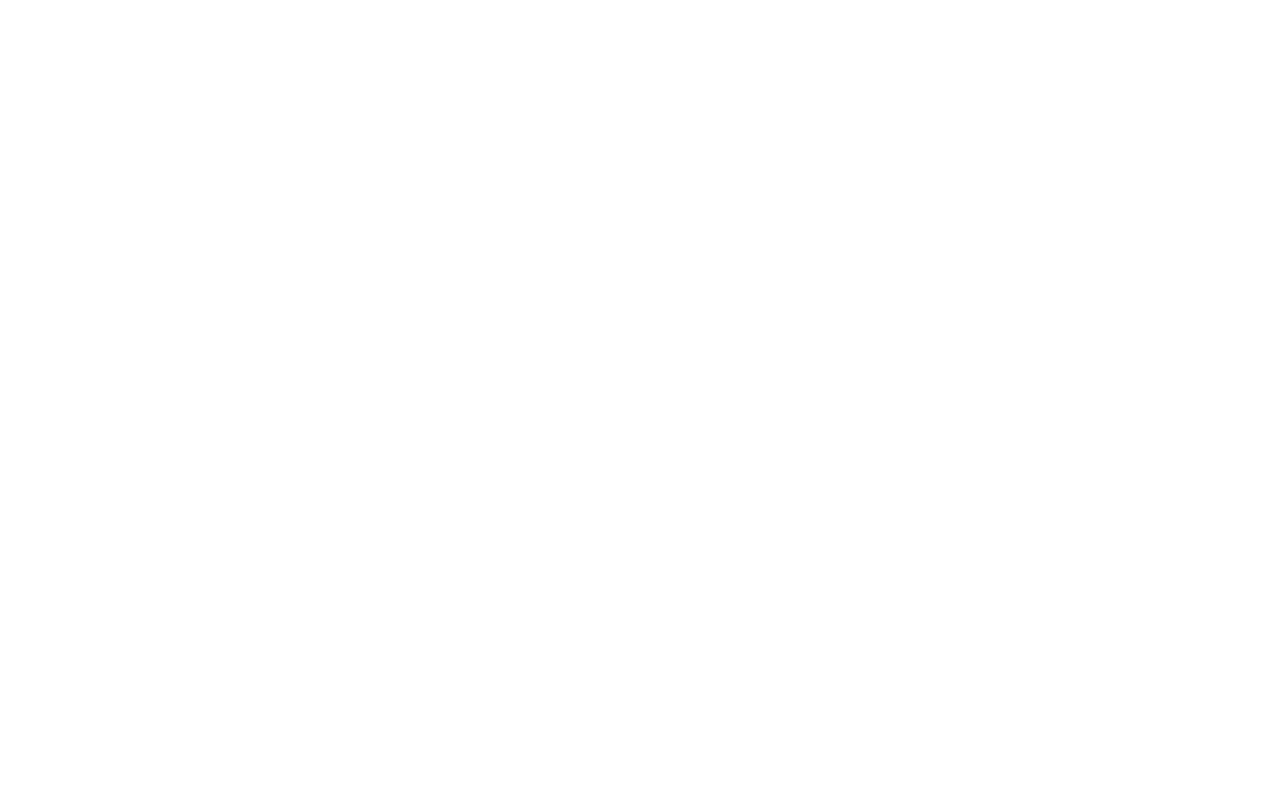
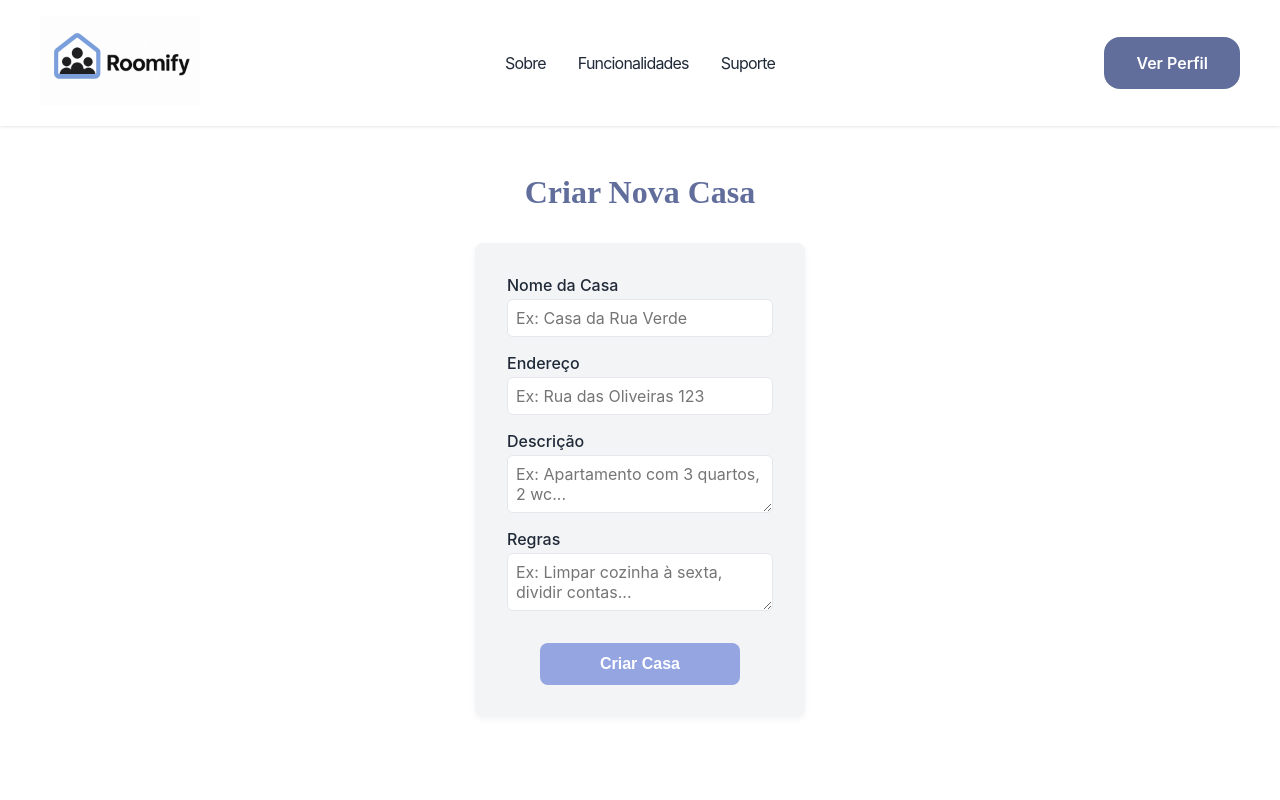
Before and after one commit to santyveloso/Roomify_V3, a React (Create React App) app in the folder frontend/: page /criarcasa in a window 1280 px wide. Before the commit this address had no page. Shown: the top 800 px of the page. Built offline with nearby package versions, Linux system fonts and the light colour scheme.

Commit message:
criar casa

```diff
--- a/frontend/src/App.js
+++ b/frontend/src/App.js
@@ -2,7 +2,7 @@
 import { BrowserRouter as Router, Routes, Route } from 'react-router-dom';
 import LandingPage from './pages/LandingPage';
 import Dashboard from './pages/Dashboard';
-import CreateHome from "./pages/CreateHome";
+import CreateHome from "./pages/CreateHomePrev";
 import JoinHome from "./pages/JoinHome";
 import LoginPage from './pages/LoginPage';
 import RegisterPage from './pages/RegisterPage';
@@ -12,6 +12,8 @@
 import EditarPerfil from './components/EditarPerfilComp';
 import CriarTarefa from './pages/CriarTarefa';
 import CriarDespesa from './pages/CriarDespesa';
+import CreateHomePrev from './pages/CreateHomePrev';
+import CriarCasa from './pages/CriarCasa';
 
 function App() {
   return (
@@ -22,7 +24,7 @@
         */
         <Route path="/" element={<LandingPage />} />
         <Route path="/register" element={<RegisterPage />} />
-        <Route path="/create-home" element={<CreateHome />} />
+        <Route path="/create-home-prev" element={<CreateHomePrev />} />
         <Route path="/join-home" element={<JoinHome />} />
         <Route path="/dashboard" element={<Dashboard />} />
         <Route path="/login" element={<LoginPage />} />
@@ -31,6 +33,8 @@
         <Route path="/editarperfil" element={<EditarPerfil />} />
         <Route path="/criartarefa" element={<CriarTarefa />} />
         <Route path="/criardespesa" element={<CreateExpenseForm />} />
+        <Route path="/criarcasa" element={<CriarCasa />} />
+
 
 
         // Isto foi só pra testar n é suposto estar aqui nas pages
--- /dev/null
+++ b/frontend/src/components/CriarCasaForm.jsx
@@ -0,0 +1,96 @@
+import React, { useState } from 'react';
+import axios from 'axios';
+import { useNavigate } from 'react-router-dom';
+
+const CriarCasaForm = () => {
+  const [formData, setFormData] = useState({
+    name: '',
+    address: '',
+    description: '',
+    rules: ''
+  });
+  const [message, setMessage] = useState('');
+  const navigate = useNavigate();
+  const token = localStorage.getItem('token');
+
+  const handleChange = (e) => {
+    const { name, value } = e.target;
+    setFormData((prev) => ({
+      ...prev,
+      [name]: value
+    }));
+  };
+
+  const handleSubmit = async (e) => {
+    e.preventDefault();
+    try {
+      await axios.post('http://localhost:8000/backend/houses/', formData, {
+        headers: { Authorization: `Bearer ${token}` }
+      });
+      setMessage('Casa criada com sucesso!');
+      navigate('/dashboard');
+    } catch (error) {
+      console.error(error);
+      setMessage('Erro ao criar a casa.');
+    }
+  };
+
+  return (
+    <div className="task-form-wrapper">
+      <h2 className="create-or-join-title">Criar Nova Casa</h2>
+      <form onSubmit={handleSubmit}>
+        <div>
+          <label>Nome da Casa</label>
+          <input
+            type="text"
+            name="name"
+            placeholder="Ex: Casa da Rua Verde"
+            value={formData.name}
+            onChange={handleChange}
+            required
+          />
+        </div>
+
+        <div>
+          <label>Endereço</label>
+          <input
+            type="text"
+            name="address"
+            placeholder="Ex: Rua das Oliveiras 123"
+            value={formData.address}
+            onChange={handleChange}
+            required
+          />
+        </div>
+
+        <div>
+          <label>Descrição</label>
+          <textarea
+            name="description"
+            placeholder="Ex: Apartamento com 3 quartos, 2 wc..."
+            value={formData.description}
+            onChange={handleChange}
+          />
+        </div>
+
+        <div>
+          <label>Regras</label>
+          <textarea
+            name="rules"
+            placeholder="Ex: Limpar cozinha à sexta, dividir contas..."
+            value={formData.rules}
+            onChange={handleChange}
+          />
+        </div>
+
+        <button type="submit" className="primary-btn">
+          Criar Casa
+        </button>
+
+        {message && <p className="form-message">{message}</p>}
+      </form>
+    </div>
+  );
+};
+
+export default CriarCasaForm;
--- a/frontend/src/components/DashboardComp.jsx
+++ b/frontend/src/components/DashboardComp.jsx
@@ -6,7 +6,7 @@
 
   const handleClick = (action) => {
     if (action === 'Criar Casa') {
-      navigate('/create-home');
+      navigate('/create-home-prev');
     } else if (action === 'Inserir Código') {
       navigate('/join-home');
     } else if (action === 'Ver Perfil') {
--- a/frontend/src/pages/CreateHome.jsx
+++ b/frontend/src/pages/CreateHomePrev.jsx
@@ -4,7 +4,7 @@
 import Navbar from "../components/Navbar";
 
 
-export default function CreateHome() {
+export default function CreateHomePrev() {
   const nav = useNavigate();
 
   return (
@@ -26,7 +26,7 @@
 
       <button
         className="primary-btn"
-        onClick={() => nav("/create-or-join")}
+        onClick={() => nav("/criarcasa")}
       >
         Criar Nova Casa
       </button>
--- /dev/null
+++ b/frontend/src/pages/CriarCasa.jsx
@@ -0,0 +1,21 @@
+import React from 'react';
+import Navbar from '../components/Navbar';
+import Footer from '../components/Footer';
+import RegisterForm from '../components/RegisterForm';
+import CriarTarefaForm from '../components/CriarTarefaForm';
+import NavAposLogin from '../components/NavAposLogin';
+import CriarCasaForm from '../components/CriarCasaForm';
+
+function CriarCasa() {
+  return (
+    <div className="page-wrapper">
+      <NavAposLogin />
+      <main className="register-container">
+        <CriarCasaForm />
+      </main>
+      <Footer />
+    </div>
+  );
+}
+
+export default CriarCasa;
```
Also changed, not shown: 1 other file (tests, documents, lock files or other folders).
